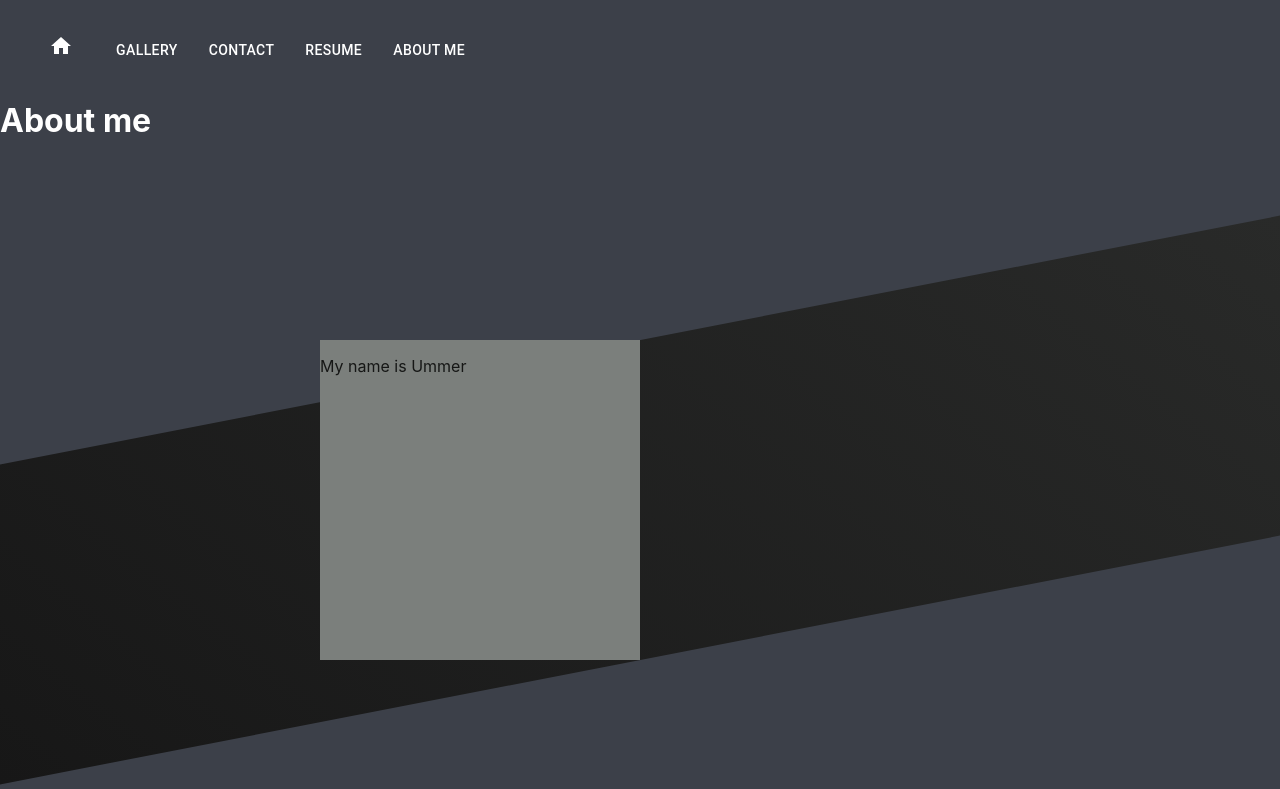
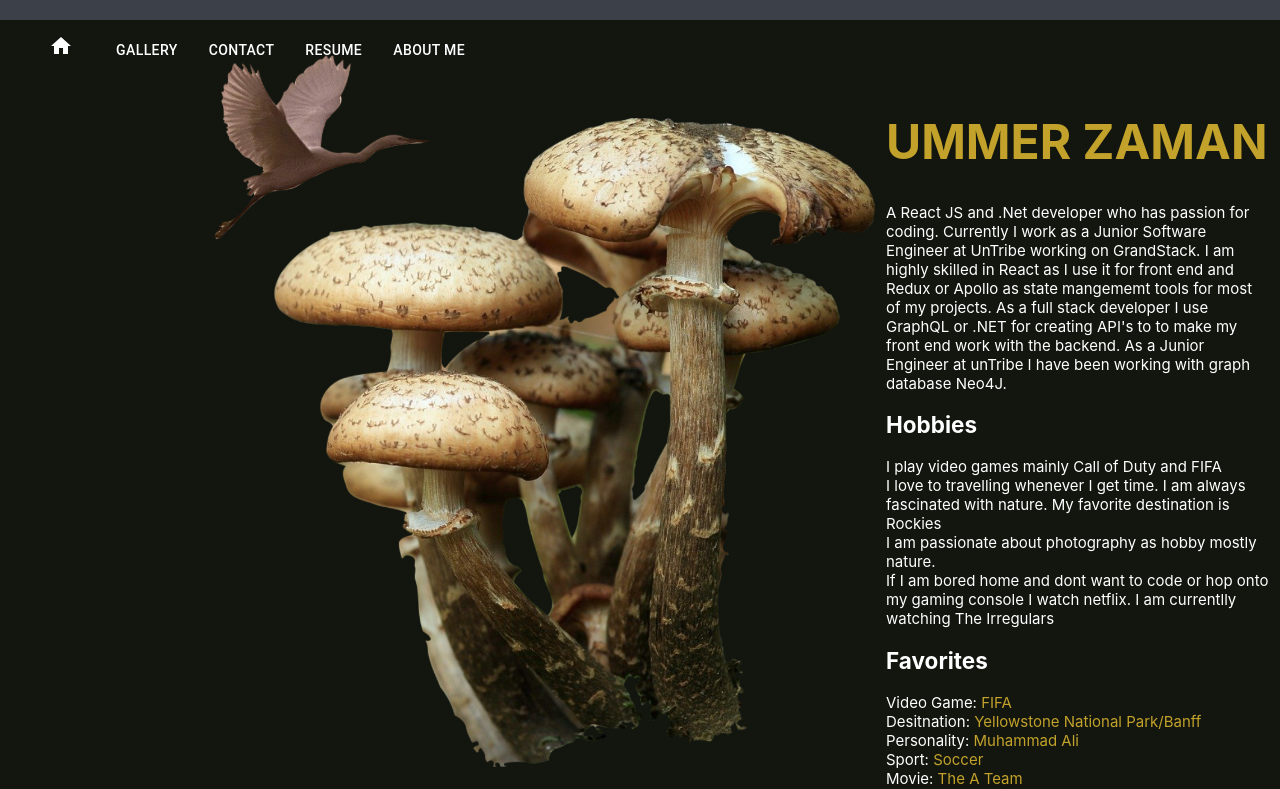
Before and after one commit to UmmerZ/MyReactPorfolio, a React (Create React App) app: page /about-me in a window 1280 px wide. Shown: the top 789 px of the page. Built offline with nearby package versions, Linux system fonts and the light colour scheme.

Commit message:
Added about me page

```diff
--- a/src/App.js
+++ b/src/App.js
@@ -6,16 +6,16 @@ import { BrowserRouter as Router, Route, Switch } from "react-router-dom"
 import AboutMe from "./components/AboutMe"
 import Contact from "./components/Contact"
 import Resume from "./components/Resume"
-import PDF from "./components/images/resume.pdf"
+
 
 function App() {
   return (
     <Router >
       <Switch>
-        <Route exact path="/MyReactPortfolio" component={HomePage} />
+        <Route exact path="/" component={HomePage} />
         <Route path="/about-me" component={AboutMe} />
         <Route path="/resume" component={Resume} />
-        <Route path="/resume-download" component={PDF} />
+
         <Route  path="/contact">
           <Contact />
         </Route>
--- a/src/components/AboutMe.jsx
+++ b/src/components/AboutMe.jsx
@@ -1,59 +1,52 @@
 import React from "react"
 import { makeStyles } from "@material-ui/core"
 import Navbar from "./Navbar"
+import Nature from "./images/mushroom.jpg"
+import Footer from "./Footer"
+import { aboutMeBio } from "./skills/forms"
 
 export default function AboutMe() {
   const useStyles = makeStyles(theme => ({
-    diagonalbox: {
-      position: "relative",
-      backgroundImage: "linear-gradient(45deg, #171717, #292A29)",
-      transform: "skewY(-11deg)",
-      height: "20em",
-      marginTop: "5em",
-      margin: "0",
-      width: "100%",
+
+    content1: {
+    width:"30%",
+    height:"80%",
+    float:"right",
+    background:"transparent",
+    position:"absolute",
+    right:"10px"
+
     },
-    content1: {
-      maxWidth: "40em",
-      margin: "200px auto",
-      color: "#7B7F7C",
-      transform: "skewY(11deg)",
-      position: "relative",
+    containerMain:{
+      width:"100%",
+      height:"60em",
+      backgroundImage: `url(${Nature})`,
+      backgroundSize:"cover",
 
-      height: "20em",
+
     },
-    content2: {
-      width: "50%",
-      color: "#161716",
-      background: "#7B7F7C",
-      height: "20em",
-      float: "left",
+    containerSub:{
+      height:"100%",
+      weight:"100%",
+      display:"flex",
+
     },
-    content3: {
-      width: "50%",
-      color: "#7B7F7C",
-      background: "black",
-      height: "20em",
-      float: "right",
-    },
-    title: {
-      maxWidth: "80%",
-      margin: "20px 20px 20px 20px",
-      padding: "10px",
-    },
-    image: { width: "100%", height: "80%" },
+    text:{
+      color:"#ffffff"
+    }
+
   }))
   const classes = useStyles()
   return (
-    <div><Navbar />
-      <h1 style={{ color: "#ffffff" }}>About me</h1>
-      <div className={classes.diagonalbox}>
-        <div className={classes.content1}>
-          <div className={classes.content2}>
-            <p>My name is Ummer</p>
-          </div>
-        </div>
+    <div className={classes.containerMain}>
+      <Navbar />
+      <div className={classes.containerSub}>
+      <div className={classes.content1}>
+        <h2 >{aboutMeBio} </h2>
       </div>
     </div>
+    <Footer />
+    </div>
+
   )
 }
--- a/src/components/Navbar.jsx
+++ b/src/components/Navbar.jsx
@@ -80,7 +80,7 @@ export default function Navbar() {
     <div style={{ margin:"0", padding:"0", }}>
     <List>
     <Button className={classes.mobilebutton} color="inherit">
-        <Link className={classes.link} to="/MyReactPortfolio">
+        <Link className={classes.link} to="/">
           Home
         </Link>
       </Button>
@@ -114,7 +114,7 @@ export default function Navbar() {
   const fullWidthMenu = (
     <List>
       <Button className={classes.buttons} color="inherit">
-        <Link className={classes.link} to="/MyReactPortfolio">
+        <Link className={classes.link} to="/">
           <HomeIcon />
         </Link>
       </Button>
--- a/src/components/skills/forms.js
+++ b/src/components/skills/forms.js
@@ -18,7 +18,19 @@ const content2 = {
   overflowY: "scroll",
   padding: "10px auto",
 }
-
+const text={
+  color:"#ffffff",
+  fontWeight:"normal",
+  fontSize:"15px"
+}
+const head ={
+  color:"#C2A22B"
+}
+const a={
+  textDecoration: "none",
+  color:"#C2A22B",
+  background: "transparent"
+}
 export const defaultForm = (
   <div style={defaultF}>
     <h1>Click on tabs to read description</h1>
@@ -203,3 +215,33 @@ export const AWSForm = (
     </ul>
   </div>
 )
+export const aboutMeBio = (
+  <div>
+    <h1 style={head}>UMMER ZAMAN</h1>
+     <p style={text}>
+
+       A React JS and .Net developer who has passion for coding. Currently I work as a Junior Software Engineer at UnTribe working on GrandStack. I am highly skilled in React as I use it for front end and Redux or Apollo as state mangememt tools for most of my projects. As a full stack developer I use GraphQL or .NET for creating API's to to make my front end work with the backend. As a Junior Engineer at unTribe I have been working with graph database Neo4J.
+       <h2>Hobbies</h2>
+       <p>I play video games mainly Call of Duty and FIFA <br/>
+       I love to travelling whenever I get time. I am always fascinated with nature. My favorite destination is Rockies<br/>
+       I am passionate about photography as hobby mostly nature.<br/>
+       If I am bored home and dont want to code or hop onto my gaming console I watch netflix. I am currentlly watching The Irregulars</p>
+
+     <h2>
+      Favorites
+     </h2>
+     <p>
+       Video Game: <a style={a}>FIFA</a><br/>
+       Desitnation: <a style={a}>Yellowstone National Park/Banff</a><br/>
+       Personality: <a style={a}>Muhammad Ali</a><br/>
+       Sport: <a style={a}>Soccer</a><br/>
+       Movie: <a style={a}>The A Team</a><br/>
+       Programming Language: <a style={a}>React/ C#</a><br/>
+       Car: <a style={a}>BMW M5 Competition</a>
+
+     </p>
+     </p>
+  </div>
+
+
+)
```
Also changed, not shown: src/components/images/mushroom.jpg (added), src/components/images/nature.jpg (added).
